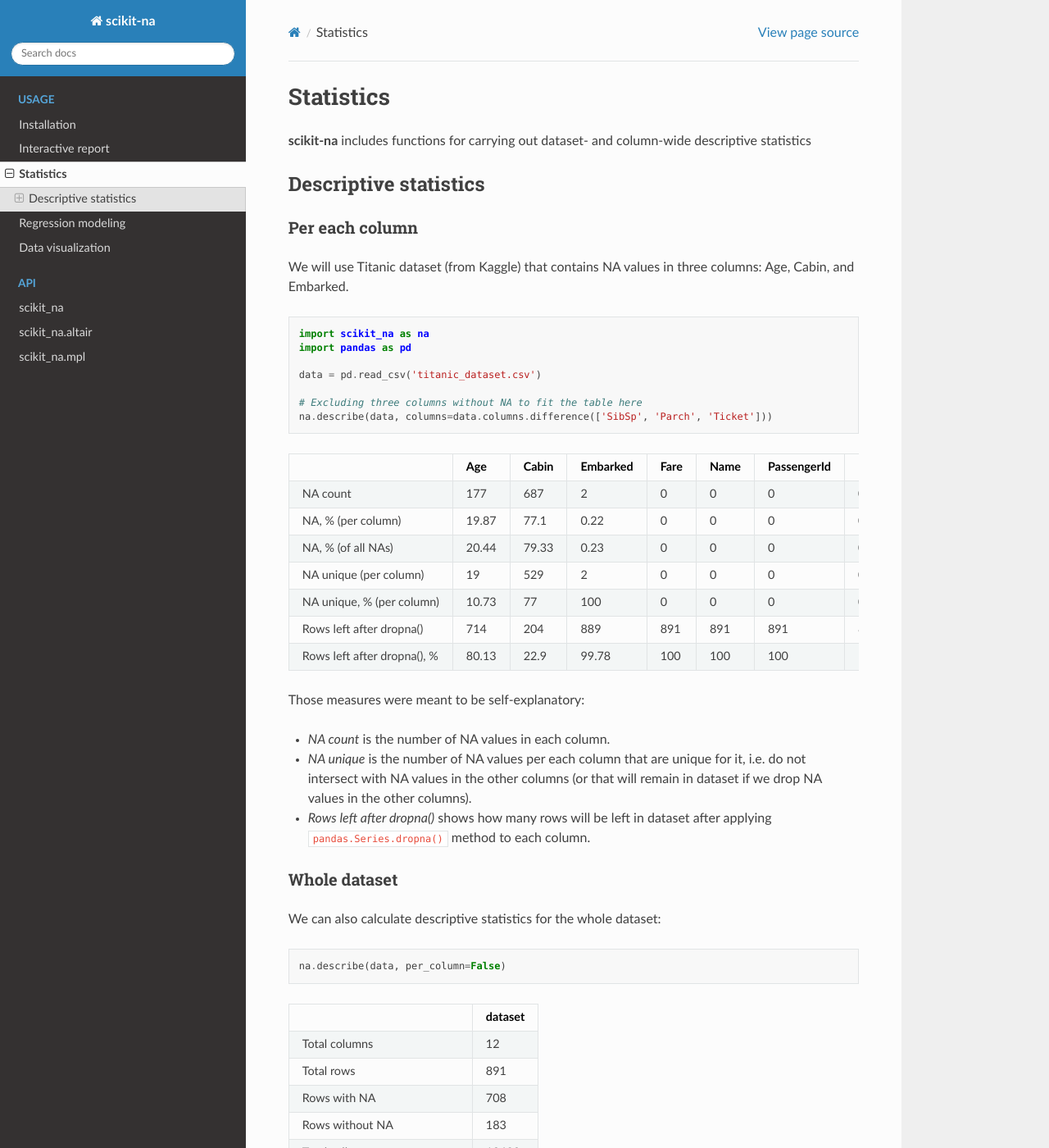
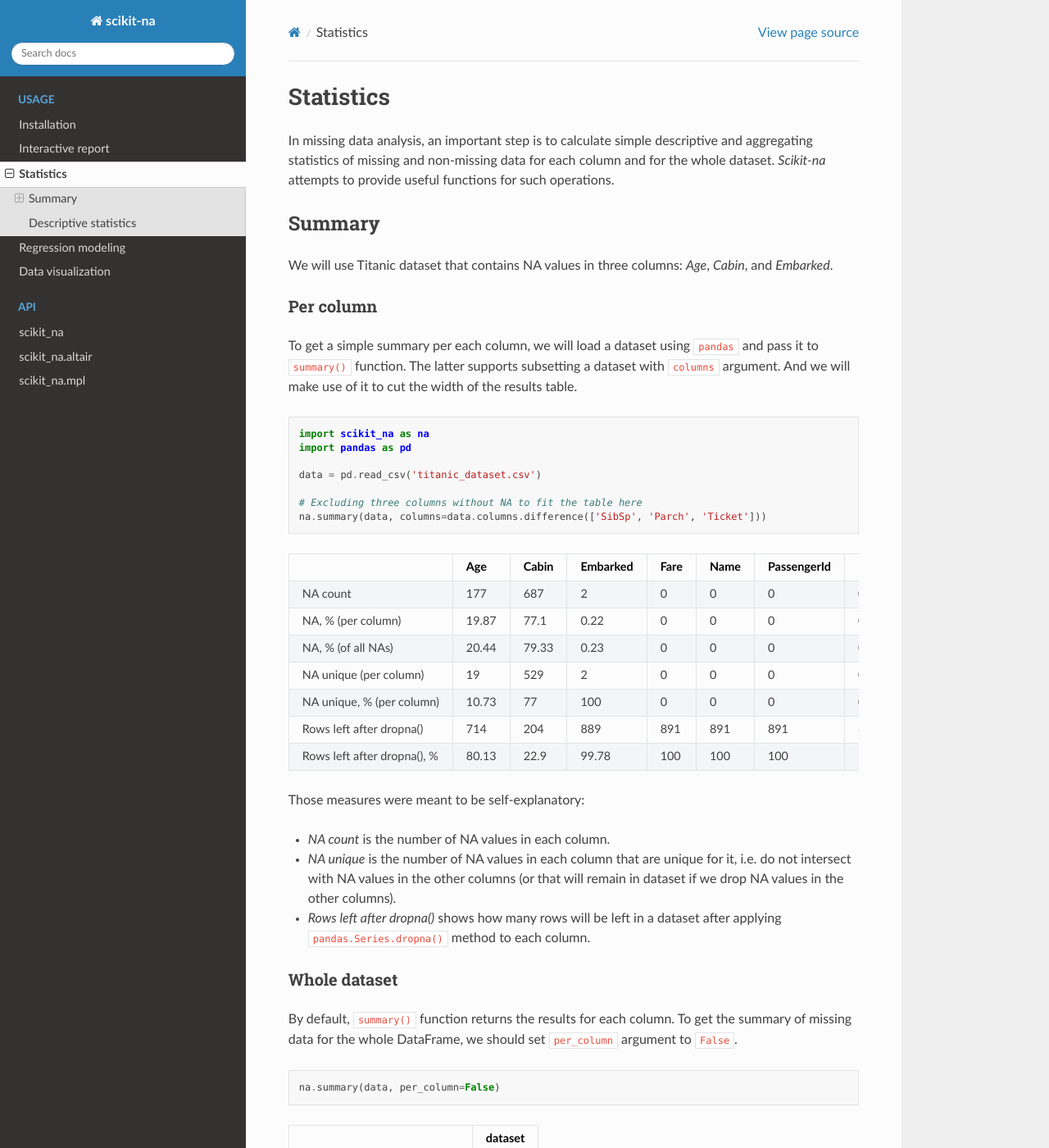
Before and after one commit to maximtrp/scikit-na, a Sphinx documentation site: the page built from docs/source/stats.rst, in a window 1280 px wide and 1400 px high. Shown: the whole window at 82% size. Built offline with Sphinx 7.4.7 and the Read the Docs theme 2.0.0, drawn with Linux system fonts in a browser that asks for light colours; some of the changed text lies outside the part shown.

Commit message:
docs updated

```diff
--- a/docs/source/index.rst
+++ b/docs/source/index.rst
@@ -5,6 +5,9 @@
 includes many functions for statistical analysis, modeling, and data
 visualization. The latter is done using two packages — `matplotlib
 <https://matplotlib.org/>`_ and `Altair <https://altair-viz.github.io>`_.
+
+.. image:: _static/titanic_vis.png
+   :alt: scikit-na visualizations
 
 Features
 ~~~~~~~~
--- a/docs/source/stats.rst
+++ b/docs/source/stats.rst
@@ -1,27 +1,33 @@
 Statistics
 ==========
 
-**scikit-na** includes functions for carrying out dataset- and column-wide
-descriptive statistics
+In missing data analysis, an important step is to calculate simple descriptive
+and aggregating statistics of missing and non-missing data for each column and
+for the whole dataset. *Scikit-na* attempts to provide useful functions for such operations.
 
-Descriptive statistics
-~~~~~~~~~~~~~~~~~~~~~~
+Summary
+~~~~~~~
 
-Per each column
----------------
+We will use Titanic dataset that contains NA values in three
+columns: *Age*, *Cabin*, and *Embarked*.
 
-We will use Titanic dataset (from Kaggle) that contains NA values in three
-columns: Age, Cabin, and Embarked.
+Per column
+----------
+
+To get a simple summary per each column, we will load a dataset using ``pandas``
+and pass it to ``summary()`` function. The latter supports subsetting a dataset
+with ``columns`` argument. And we will make use of it to cut the width of the
+results table.
 
 .. code:: python
 
-   import scikit_na as na
-   import pandas as pd
+    import scikit_na as na
+    import pandas as pd
 
-   data = pd.read_csv('titanic_dataset.csv')
+    data = pd.read_csv('titanic_dataset.csv')
 
-   # Excluding three columns without NA to fit the table here
-   na.describe(data, columns=data.columns.difference(['SibSp', 'Parch', 'Ticket']))
+    # Excluding three columns without NA to fit the table here
+    na.summary(data, columns=data.columns.difference(['SibSp', 'Parch', 'Ticket']))
 
 ===========================  ======  =======  ==========  ======  ======  =============  ========  =====  ==========
 ..                              Age    Cabin    Embarked    Fare    Name    PassengerId    Pclass    Sex    Survived
@@ -39,22 +45,24 @@
 
 - *NA count* is the number of NA values in each column.
 
-- *NA unique* is the number of NA values per each column
+- *NA unique* is the number of NA values in each column
   that are unique for it, i.e. do not intersect with NA values in the other
   columns (or that will remain in dataset if we drop NA values in the other
   columns).
 
-- *Rows left after dropna()* shows how many rows will be left in dataset
+- *Rows left after dropna()* shows how many rows will be left in a dataset
   after applying ``pandas.Series.dropna()`` method to each column.
 
 Whole dataset
 -------------
 
-We can also calculate descriptive statistics for the whole dataset:
+By default, ``summary()`` function returns the results for each column. To get
+the summary of missing data for the whole DataFrame, we should set ``per_column`` argument to
+``False``.
 
 .. code:: python
 
-   na.describe(data, per_column=False)
+    na.summary(data, per_column=False)
 
 ==============================  =========
 ..                                dataset
@@ -69,3 +77,82 @@
 Cells with non-missing data        9826
 Cells with non-missing data, %       91.9
 ==============================  =========
+
+Descriptive statistics
+~~~~~~~~~~~~~~~~~~~~~~
+
+The next step is to calculate simple descriptive statistics for columns with
+quantitative and qualitative data. First, let's filter the columns by data
+types:
+
+.. code:: python
+
+    # Presumably, qualitative data
+    cols_nominal = data.columns[data.dtypes == object]
+
+    # Quantitative data
+    cols_numeric = data.columns[(data.dtypes == float) | (data.dtypes == int)]
+
+We should also specify a column with missing values (NAs) that will be used to
+split the data in the selected columns in two groups: NA (missing) and Filled
+(non-missing).
+
+.. code:: python
+
+    na.describe(data, columns=cols_nominal)
+
+======  ======  ===  ======================  ====================  ======  ====  ======  ======
+..        Embarked                        Name                     Sex           Ticket
+------  -----------  --------------------------------------------  ------------  --------------
+Cabin   Filled  NA   Filled                  NA                    Filled   NA   Filled    NA
+======  ======  ===  ======================  ====================  ======  ====  ======  ======
+count   202     687  204                     687                   204     687      204     687
+unique  3       3    204                     687                   2       2        142     549
+top     S       S    Levy, Mr. Rene Jacques  Nasser, Mr. Nicholas  male    male  113760  347082
+freq    129     515  1                       1                     107     470        4       7
+======  ======  ===  ======================  ====================  ======  ====  ======  ======
+
+Let's check there results by hand:
+
+.. code:: python
+
+    data.groupby(
+      data['Cabin'].isna().replace({False: 'Filled', True: 'NA'}))['Sex']\
+    .value_counts()
+
+======  ======  =====
+Cabin   Sex     Count
+======  ======  =====
+Filled  male    107
+..      female  97
+NA      male    470
+..      female  217
+======  ======  =====
+
+Here we take *Cabin* column, encode missing/non-missing data as Filled/NA, and
+then use it to group and count values in *Sex* column: among the passengers with
+missing *cabin* data, 470 were males, while 217 were females.
+
+Now, let's look at the statistics for the numeric data:
+
+.. code:: python
+
+  # Selecting just two columns
+  na.describe(data, columns=['Age', 'Fare'], col_na='Cabin')
+
+=====  ========  ========  ========  =========
+..     Age                 Fare
+-----  ------------------  -------------------
+Cabin  Filled    NA        Filled    NA
+=====  ========  ========  ========  =========
+count  185       529       204        687
+mean    35.8293   27.5553   76.1415    19.1573
+std     15.6794   13.4726   74.3917    28.6633
+min      0.92      0.42      0          0
+25%     24        19        29.4531     7.8771
+50%     36        26        55.2208    10.5
+75%     48        35        89.3282    23
+max     80        74       512.329    512.329
+=====  ========  ========  ========  =========
+
+The mean *age* of passengers with missing *cabin* data was 27.6 years.
```
Also changed, not shown: docs/source/report.rst (+31 -2 lines), docs/source/_static/report_correlations.png (added), docs/source/_static/report_distributions.png (added), docs/source/_static/report_stats.png (added), docs/source/_static/report_summary.png (added), docs/source/_static/report_vis.png (added), docs/source/_static/titanic_vis.png (added).
